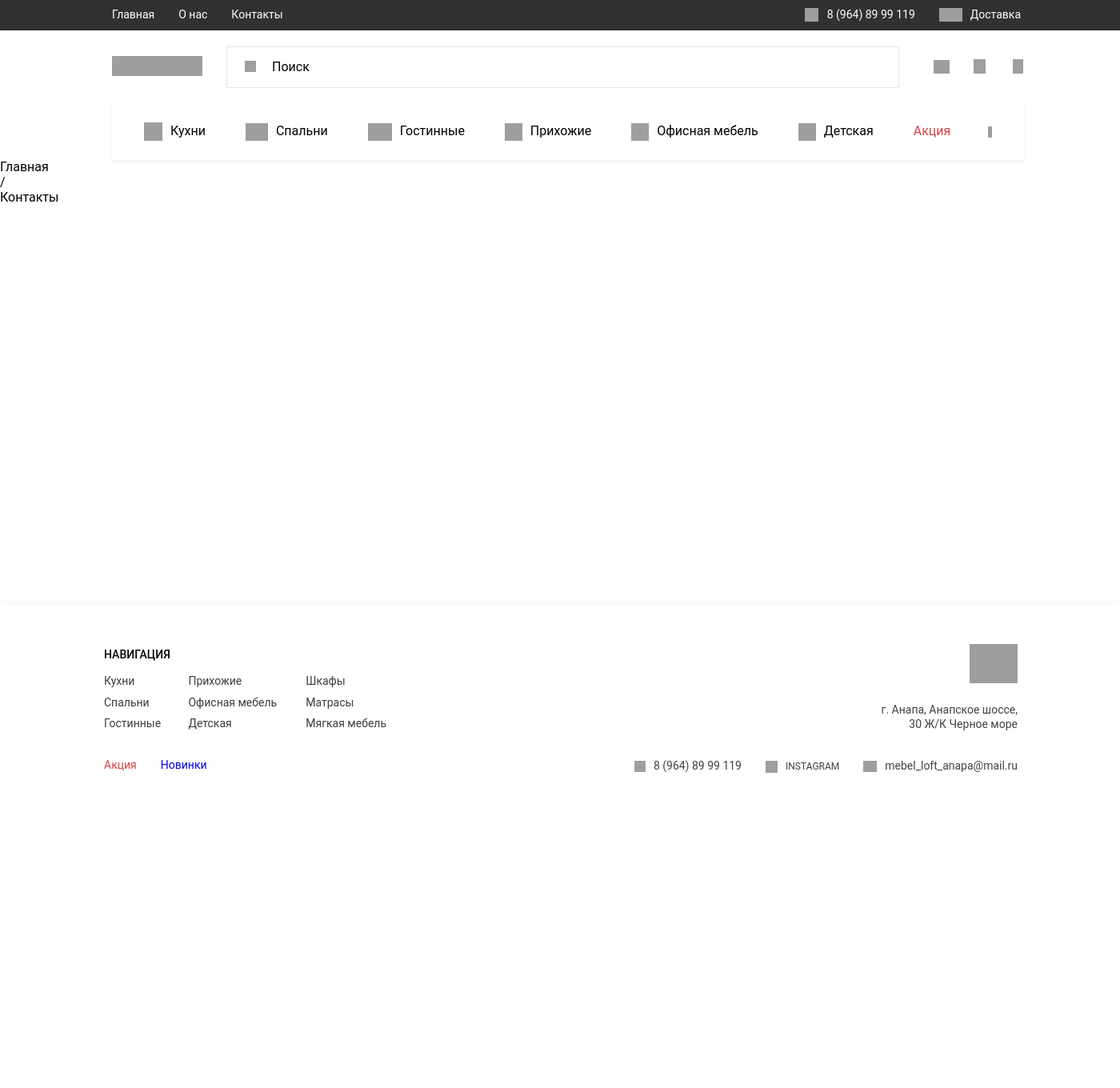
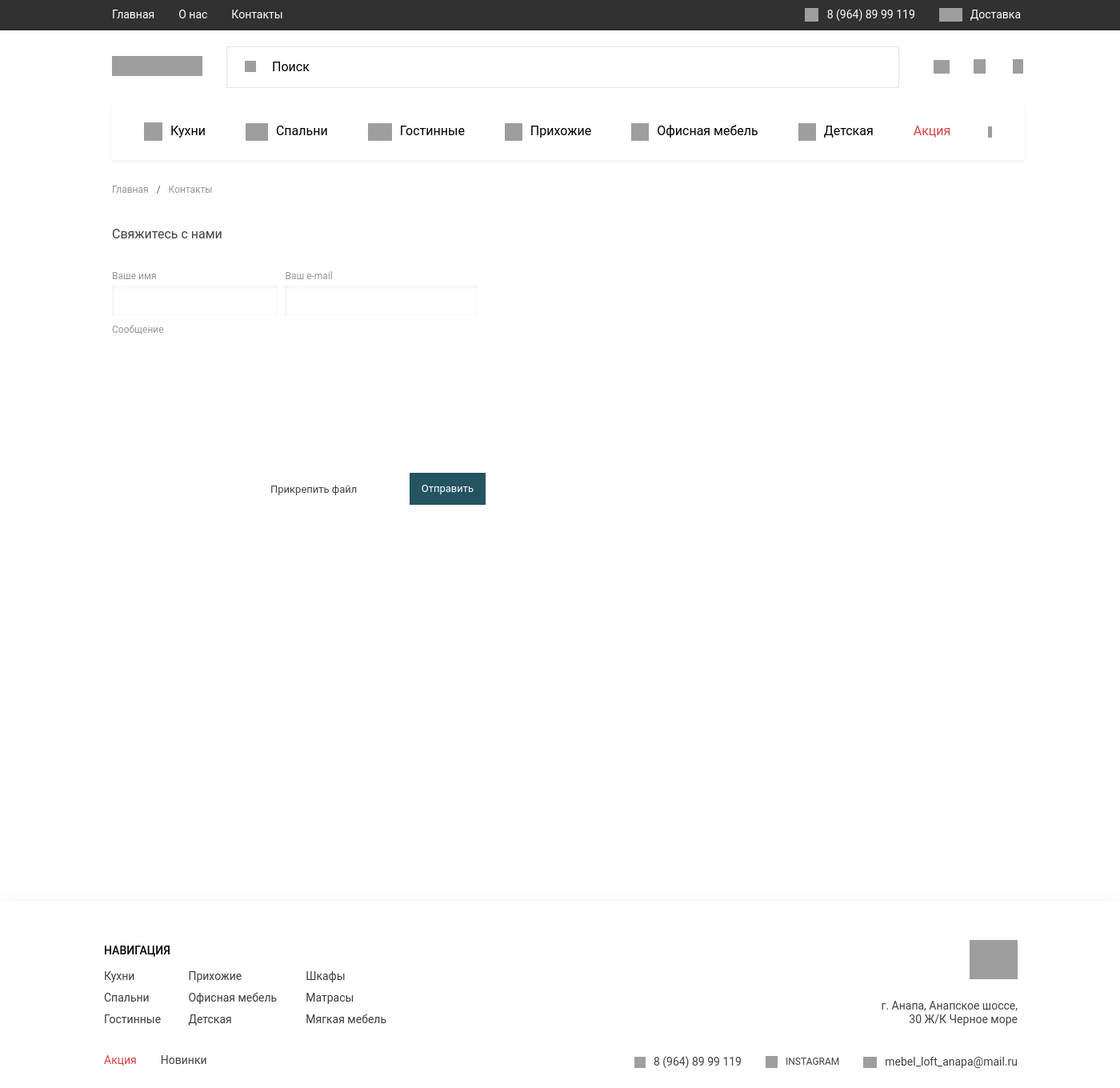
Before and after one commit to ZimmermannnnamremmiZ/mebel-Loft, a PHP site: page / in a window 1400 px wide. Shown: the whole page at 80% size. Before the commit the page ends 966 px from the top, so only its background shows below. Run offline with PHP 8.4, Linux system fonts and the light colour scheme; some web fonts are replaced; grey boxes are pictures that could not be loaded.

Commit message:
contacts page in process

```diff
--- a/site_pages/contacts_page/index.html
+++ b/site_pages/contacts_page/index.html
@@ -8,54 +8,80 @@
   <title>Document</title>
   <link rel="stylesheet" href="style.css">
 </head>
-
-<body>
-
   <body>
     <div class="container">
       <header class="header">
-        <div class="container">
           <div class="header__sections">
             <a class="header__sections-main mt-10" href="/site_pages/title_page/index.html">Главная</a>
             <a class="header__sections-about mt-10" href="#">О нас</a>
-            <a class="header__sections-contacts mt-10" href="contacts.html">Контакты</a>
-            <img class="header__phone-icon mt-10" src="images/phone.svg">
+            <a class="header__sections-contacts mt-10" href="index.html">Контакты</a>
+            <img class="header__phone-icon mt-10" src="/images/phone.svg">
             <a class="header__sections-phone mt-10" href="href=" tel:89648999119">8 (964) 89 99 119</a>
-            <img class="header__delivery-icon" src="images/delivery-icon.svg">
+            <img class="header__delivery-icon" src="/images/delivery-icon.svg">
             <a class="header__sections-delivery mt-10" href="#">Доставка</a>
           </div>
           <div class="header__searchLine">
-            <img class="header__logo" src="images/LOGO.svg" alt="logo">
+            <img class="header__logo" src="/images/LOGO.svg" alt="logo">
             <input class="header__searchLine-input">
-            <img class="header__searchLine-icon" src="images/search-icon.svg" alt="search">
+            <img class="header__searchLine-icon" src="/images/search-icon.svg" alt="search">
             <div class="header__searchLine-text">Поиск</div>
             </input>
-            <img class="header__searchLine-wishlist" src="images/wishlist-icon.svg" alt="search">
-            <img class="header__searchLine-bag" src="images/bag.svg" alt="search">
-            <img class="header__searchLine-profile" src="images/profile-icon.svg" alt="search">
+            <img class="header__searchLine-wishlist" src="/images/wishlist-icon.svg" alt="search">
+            <img class="header__searchLine-bag" src="/images/bag.svg" alt="search">
+            <img class="header__searchLine-profile" src="/images/profile-icon.svg" alt="search">
           </div>
           <div class="header__menu">
-            <img class="header__menu-kitchen-icon" src="images/kitchen-icon.svg" alt="search">
+            <img class="header__menu-kitchen-icon" src="/images/kitchen-icon.svg" alt="search">
             <h2 class="header__menu-kitchen-text">Кухни</h2>
-            <img class="header__menu-bedroom-icon" src="images/bedroom-icon.svg" alt="search">
+            <img class="header__menu-bedroom-icon" src="/images/bedroom-icon.svg" alt="search">
             <h2 class="header__menu-bedroom-text">Спальни</h2>
-            <img class="header__menu-livingroom-icon" src="images/livingroom-icon.svg" alt="search">
+            <img class="header__menu-livingroom-icon" src="/images/livingroom-icon.svg" alt="search">
             <h2 class="header__menu-livingroom-text">Гостинные</h2>
-            <img class="header__menu-closet-icon" src="images/closet-icon.svg" alt="search">
+            <img class="header__menu-closet-icon" src="/images/closet-icon.svg" alt="search">
             <h2 class="header__menu-closet-text">Прихожие</h2>
-            <img class="header__menu-office-icon" src="images/office-icon.svg" alt="search">
+            <img class="header__menu-office-icon" src="/images/office-icon.svg" alt="search">
             <h2 class="header__menu-office-text">Офисная мебель</h2>
-            <img class="header__menu-childrensroom-icon" src="images/childrensroom-icon.svg" alt="search">
+            <img class="header__menu-childrensroom-icon" src="/images/childrensroom-icon.svg" alt="search">
             <h2 class="header__menu-childrensroom-text">Детская</h2>
             <h6 class="header__menu-stock-text">Акция</h6>
-            <img class="header__menu-etc-icon" src="images/etc.svg" alt="search">
+            <img class="header__menu-etc-icon" src="/images/etc.svg" alt="search">
           </div>
-        </div>
       </header>
       <section class="navigation">
         <p class="navigation__start">Главная</p>
-        <p class="navigation__simbol/">/</p>
+        <p class="navigation__simbol">/</p>
         <p class="navigation__end">Контакты</p>
+      </section>
+      <section class="contacts">
+        <div class="contacts__title">
+          Свяжитесь с нами
+        </div>
+        <form class="contacts__form" action="#" method="POST">
+          <div class="contacts__form-nameMailLabels">
+            <div class="contacts__form-nameLable">
+              Ваше имя
+            </div>
+            <div class="contacts__form-emailLable">
+              Ваш e-mail
+            </div>
+          </div>
+            <input type="text" class="contacts__form-nameInput">
+            <input type="text" class="contacts__form-emailInput">
+            <div class="contacts__form-messageLable">
+              Сообщение
+            </div>
+            <textarea type="text" class="contacts__form-messageInput"></textarea>
+            <div class="contacts__form-fileAndSubmit">
+              <div class="contacts__form-fileButton">
+                <input id="file" class="contacts__form-fileButtonInput" type="file" name="uploadFile"/>
+                <label class="contacts__form-fileButtonLable" for="file">
+                    <i class="contacts__form-fileButtonIcon"></i>
+                    <span class="contacts__form-fileButtonText">Прикрепить файл</span>
+                </label>
+            </div>
+              <input class="contacts__form-submit" type="submit" value="Отправить">
+            </div>
+        </form>
       </section>
       <footer class="footer">
         <div class="footer__navigation-leftSide">
@@ -82,21 +108,21 @@
         </div>
         <div class="footer__navigation-rightSide">
           <div class="footer__contacts">
-            <img class="footer__contacts-logo" src="images/LM.svg" alt="empty">
+            <img class="footer__contacts-logo" src="/images/LM.svg" alt="empty">
           </div>
           <div class="footer__contacts-adres">
             г. Анапа, Анапское шоссе,<br>30 Ж/К Черное море
           </div>
           <div class="footer__contacts-contacts">
-            <img class='footer__contacts-phoneImg' src="images/phone_in_footer.svg" alt="empty">
+            <img class='footer__contacts-phoneImg' src="/images/phone_in_footer.svg" alt="empty">
             <p class="footer__contacts-phoneText">
               8 (964) 89 99 119
             </p>
-            <img class='footer__contacts-instagramImg' src="images/inst.svg" alt="empty">
+            <img class='footer__contacts-instagramImg' src="/images/inst.svg" alt="empty">
             <p class="footer__contacts-instagramText">
               INSTAGRAM
             </p>
-            <img class='footer__contacts-mailImg' src="images/mail.svg" alt="empty">
+            <img class='footer__contacts-mailImg' src="/images/mail.svg" alt="empty">
             <p class="footer__contacts-mailText">
               mebel_loft_anapa@mail.ru
             </p>
@@ -106,6 +132,4 @@
     </div>
     <script src="script.js"></script>
   </body>
-</body>
-
 </html>
--- a/site_pages/contacts_page/style.css
+++ b/site_pages/contacts_page/style.css
@@ -1,7 +1,7 @@
 @font-face {
   font-family: 'Roboto';
-  src: url("fonts/Roboto-Regular.ttf") format('truetype'),
-       url("fonts/RobotoCondensed-Regular.ttf") format('truetype')
+  src: url("/fonts/Roboto-Regular.ttf") format('truetype'),
+       url("/fonts/RobotoCondensed-Regular.ttf") format('truetype')
 }
 
 * {
@@ -242,6 +242,164 @@
   padding-top: 28px;
 }
 
+.navigation {
+  display: flex;
+  margin-top: 30px;
+  margin-left: 140px;
+}
+.navigation__start {
+  font-size: 12px;
+  line-height: 14px;
+  color: #969696;
+}
+.navigation__simbol {
+  font-size: 12px;
+  line-height: 14px;
+  color: #575757;
+  margin-left: 10px;
+}
+.navigation__end {
+  font-size: 12px;
+  line-height: 14px;
+  color: #969696;
+  margin-left: 10px;
+}
+
+.contacts__title {
+  color: #414141;
+  margin-left: 140px;
+  margin-top: 40px;
+}
+
+.contacts__form {
+  width: 467px;
+  height: 288px;
+  margin-left: 140px;
+  margin-top: 35px;
+}
+
+.contacts__form-nameMailLabels{
+  display: flex;
+}
+
+.contacts__form-nameLable {
+  font-size: 12px;
+  line-height: 14px;
+  color: #969696;
+}
+
+.contacts__form-emailLable {
+  font-size: 12px;
+  line-height: 14px;
+  color: #969696;
+  margin-left: 161px;
+}
+
+.contacts__form-nameMailInputs {
+  display: flex;
+}
+
+.contacts__form-nameInput {
+  font-family: "Roboto", sans-serif;
+  font-weight: 400;
+  width: 207px;
+  height: 38px;
+  margin-top: 5px;
+  font-size: 12px;
+  line-height: 14px;
+  color: #3C3C3C;
+  box-shadow: inset 1px 1px 5px rgba(0, 0, 0, 0.07);
+}
+
+.contacts__form-emailInput {
+  font-family: "Roboto", sans-serif;
+  font-weight: 400;
+  width: 240px;
+  height: 38px;
+  margin-top: 5px;
+  font-size: 12px;
+  line-height: 14px;
+  margin-left: 5px;
+  color: #3C3C3C;
+  box-shadow: inset 1px 1px 5px rgba(0, 0, 0, 0.07);
+}
+
+.contacts__form-messageLable {
+  margin-top: 10px;
+  font-size: 12px;
+  line-height: 14px;
+  color: #969696;
+}
+
+.contacts__form-messageInput {
+  height: 142px;
+  width: 100%;
+  margin-top: 5px;
+  padding: 0;
+  font-size: 12px;
+  line-height: 14px;
+  color: #3C3C3C;
+  resize: none
+}
+
+.contacts__form-fileButton {
+  padding-top: 13px;
+  padding-left: 20px;
+}
+
+.contacts__form-fileButtonInput {
+  position: absolute;
+  opacity: 0;
+  top: 0;
+  right: 100%;
+
+}
+
+.contacts__form-fileButtonText{
+  font-size: 13px;
+  line-height: 15px;
+  color: #414141;
+}
+
+.contacts__form-fileButtonInput:focus ~ .contacts__form-fileButtonLable{
+  color: #6979F8;
+}
+.contacts__form-fileButtonInput:focus ~ .contacts__form-fileButtonLable .contacts__form-fileButtonIcon {
+  border-color: #3444c3;
+}
+
+.contacts__form-fileAndSubmit {
+  display: flex;
+  justify-content: space-between;
+}
+
+.contacts__form-fileButton {
+  font-family: Roboto;
+  font-style: normal;
+  font-size: 13px;
+  line-height: 15px;
+  color: #414141;
+  width: 149px;
+  height: 40px;
+  margin-left: 178px;
+  margin-top: 20px;
+}
+
+
+.contacts__form-submit {
+  font-family: Roboto;
+  font-style: normal;
+  font-weight: normal;
+  font-size: 13px;
+  line-height: 15px;
+  width: 106px;
+  height: 40px;
+  margin-left: 40px;
+  margin-top: 20px;
+  background-color: #245462;
+  color: #fff
+}
+
 footer {
   display: flex;
   position: absolute;
@@ -295,6 +453,7 @@
   font-size: 14px;
   line-height: 126.69%;
   margin-left: 30px;
+  color: #414141;
 }
 
 .footer__navigation-rightSide {
--- a/site_pages/title_page/index.html
+++ b/site_pages/title_page/index.html
@@ -14,10 +14,10 @@
     <header class="header">
       <div class="container">
         <div class="header__sections">
-          <a class="header__sections-main mt-10" href="#">Главная</a>
+          <a class="header__sections-main mt-10" href="index.html">Главная</a>
           <a class="header__sections-about mt-10" href="#">О нас</a>
           <a class="header__sections-contacts mt-10" href="/site_pages/contacts_page/index.html">Контакты</a>
-          <img class="header__phone-icon mt-10" src="//images/phone.svg">
+          <img class="header__phone-icon mt-10" src="/images/phone.svg">
           <a class="header__sections-phone mt-10" href="href=" tel:89648999119">8 (964) 89 99 119</a>
           <img class="header__delivery-icon" src="/images/delivery-icon.svg">
           <a class="header__sections-delivery mt-10" href="#">Доставка</a>
--- a/site_pages/title_page/style.css
+++ b/site_pages/title_page/style.css
@@ -1,7 +1,7 @@
 @font-face {
   font-family: 'Roboto';
-  src: url("fonts/Roboto-Regular.ttf") format('truetype'),
-       url("fonts/RobotoCondensed-Regular.ttf") format('truetype')
+  src: url("/fonts/Roboto-Regular.ttf") format('truetype'),
+       url("/fonts/RobotoCondensed-Regular.ttf") format('truetype')
 }
 
 * {
@@ -439,6 +439,7 @@
   font-size: 14px;
   line-height: 126.69%;
   margin-left: 30px;
+  color: #414141;
 }
 
 .footer__navigation-rightSide {
```
Also changed, not shown: site_pages/contacts_page/script.js (+12 -39 lines).
